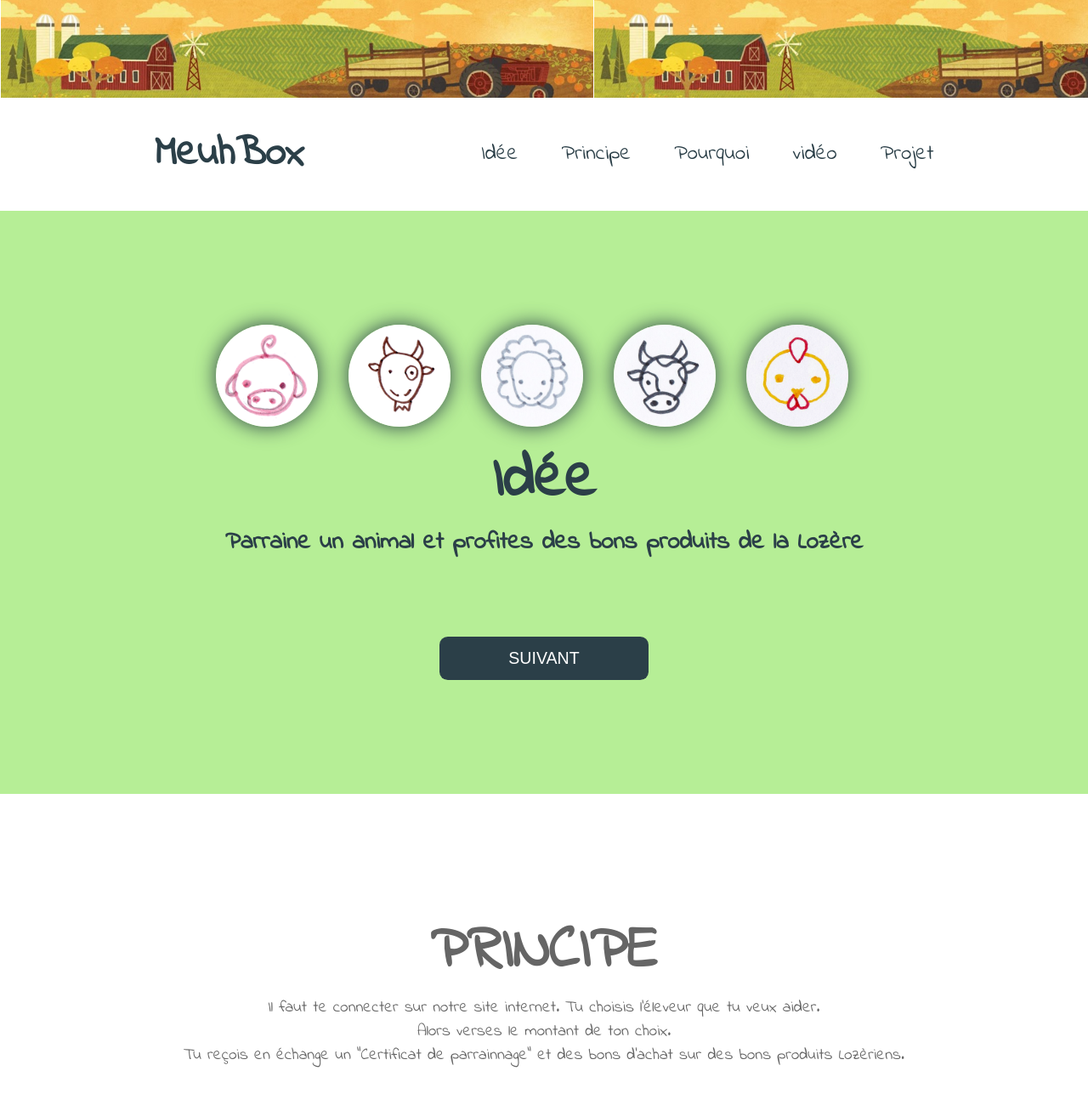
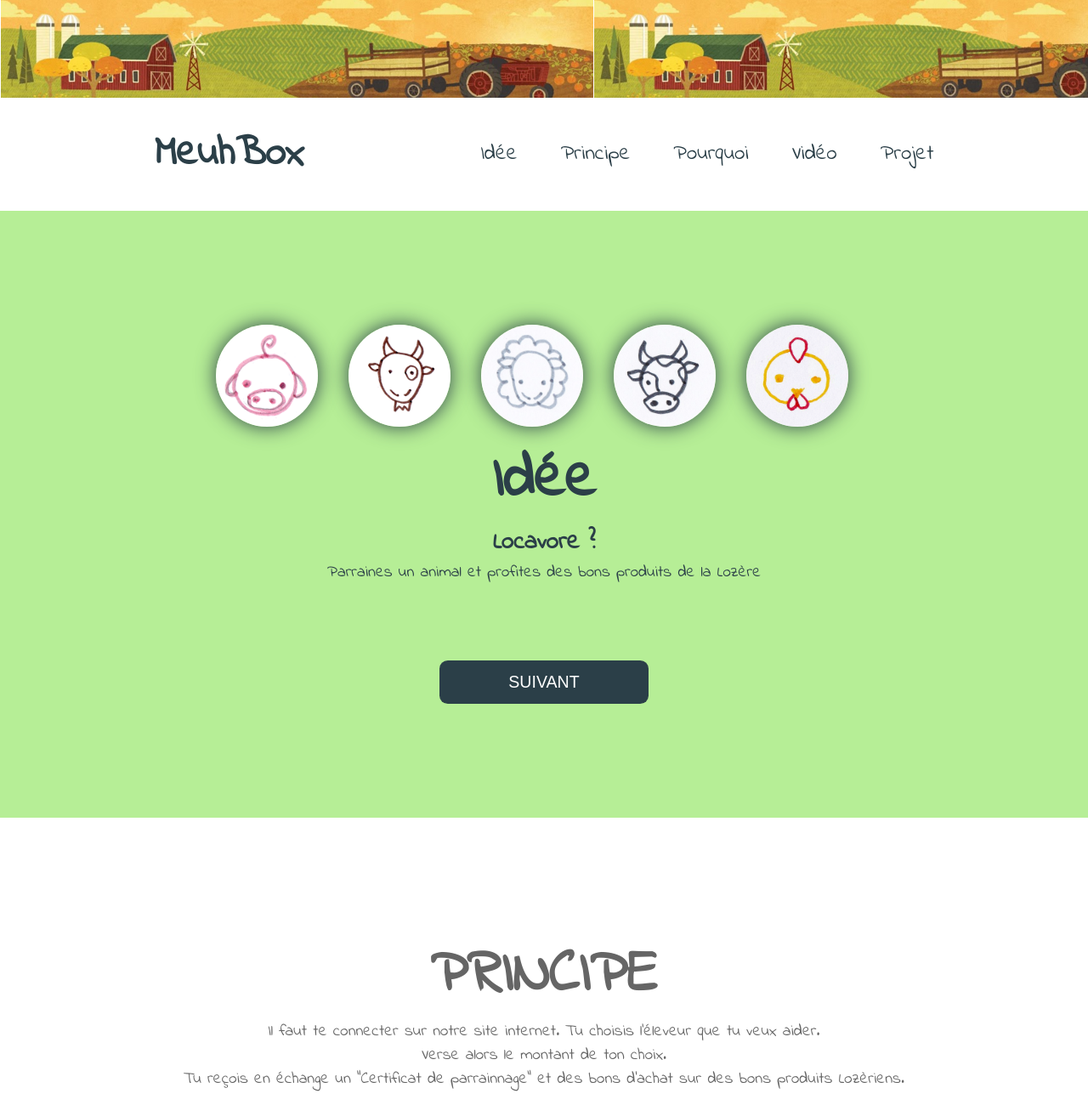
Before and after one commit to xavier2042/MeuhBox, a plain HTML site: page index.html in a window 1280 px wide. Shown: the top 1300 px of the page at 85% size. Drawn offline with Linux system fonts and the light colour scheme; a web font is replaced by a local one.

Commit message:
correction fautes

```diff
--- a/index.html
+++ b/index.html
@@ -18,7 +18,7 @@
             <li><a href="#idee">Idée</a></li>
             <li><a href="#principe">Principe</a></li>
             <li><a href="#pourquoi">Pourquoi</a></li>
-            <li><a href="#video">vidéo</a></li>
+            <li><a href="#video">Vidéo</a></li>
             <li><a href="#projet">Projet</a></li>
           </ul>
           <div class="menu-cache">
@@ -37,7 +37,10 @@
           <img src="images/vache.png"/>
           <img src="images/coq.png"/>
           <h1>Idée</h1>
-          <h2>Parraine un animal et profites des bons produits de la Lozère</h2>
+          <h2>Locavore ?</h2>
+          <p>
+            Parraines un animal et profites des bons produits de la Lozère
+          </p>
           <button id="bouton1"><a href="#principe">SUIVANT</a></button>
         </div>
       </div>
@@ -48,7 +51,7 @@
         <div class="largeur">
           <h1 >PRINCIPE</h1>
           <p>Il faut te connecter sur notre site internet. Tu choisis l'éleveur que tu veux aider.</p>
-          <p>Alors verses le montant de ton choix.</p>
+          <p>Verse alors le montant de ton choix.</p>
           <p>Tu reçois en échange un "Certificat de parrainnage" et des bons d'achat sur des bons produits Lozèriens.</p>
           <button id="bouton2"><a href="#pourquoi">SUIVANT</a></button>
         </div>
```
